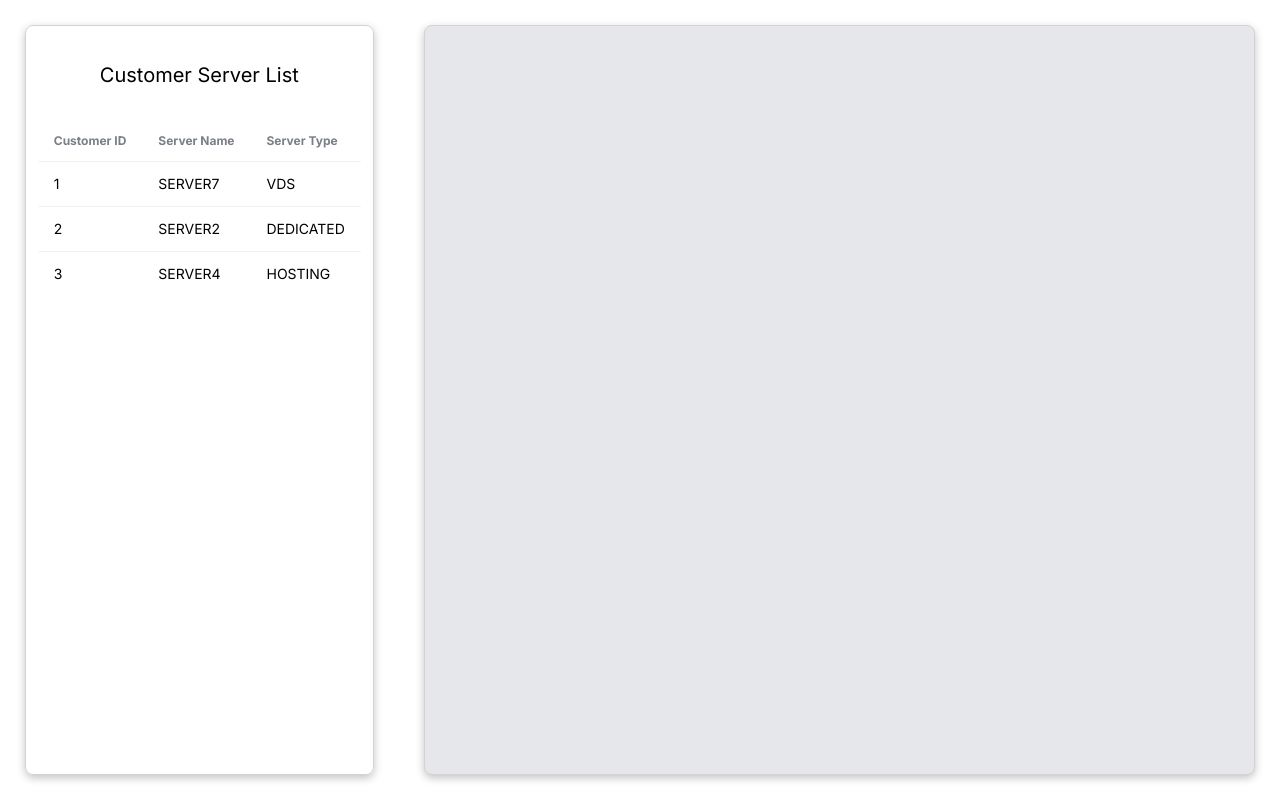
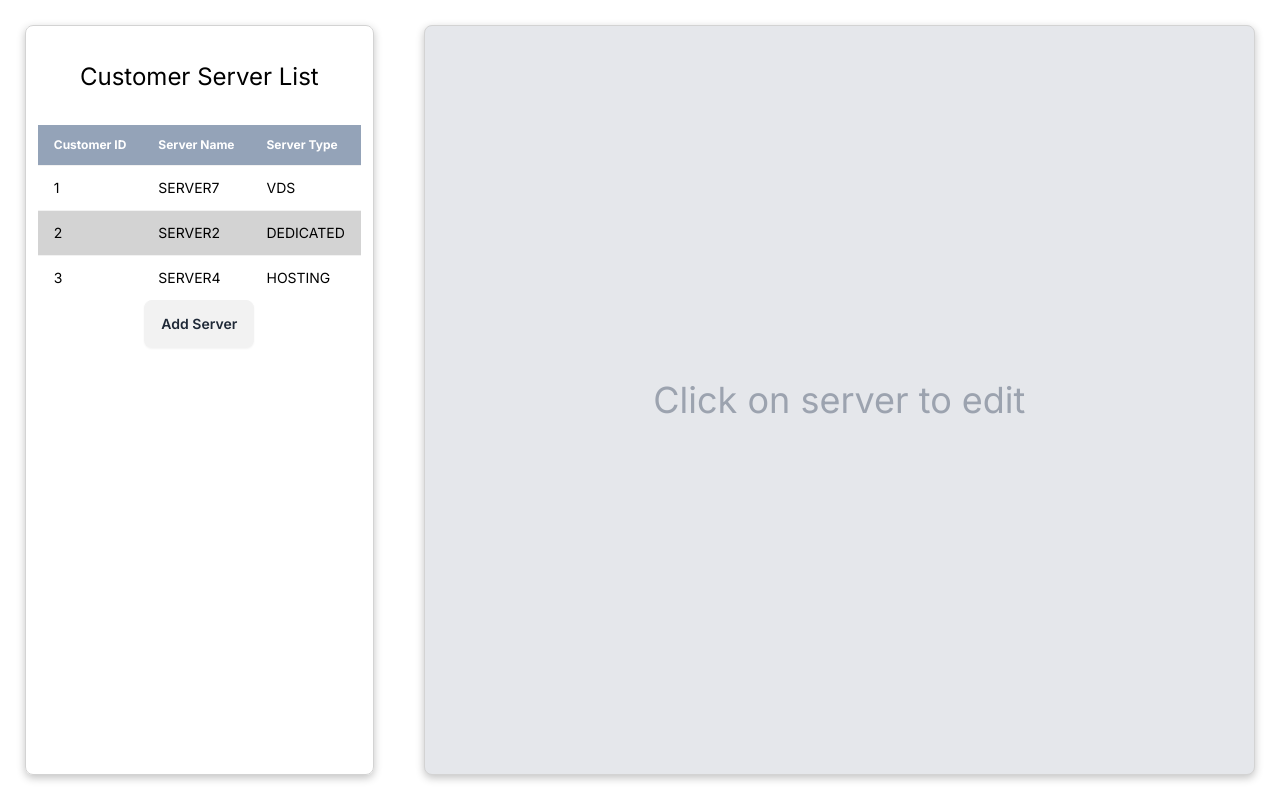
Before and after one commit to eternalfury71/Customer_server_edit, a Next.js app: page / in a window 1280 px wide. Built offline with nearby package versions, Linux system fonts and the light colour scheme; data requests are answered from the project's data file.

Commit message:
modal realization

```diff
--- a/app/components/EditingModal.jsx
+++ /dev/null
@@ -1,5 +0,0 @@
-import React from 'react'
-
-
-export const Modal = () => {
-}
--- /dev/null
+++ b/app/components/Modal.jsx
@@ -0,0 +1,21 @@
+'use client'
+import React from 'react'
+
+export const Modal = ({modalOpen, setModalOpen}) => {
+    const handleChange = () => {
+        console.log('abc')
+    }
+
+    return (
+        <>
+        <div className={`absolute top-[25px] right-[25px] bottom-[25px] flex flex-col justify-center items-center w-full max-w-[946px] ${modalOpen ? '' : 'hidden'}`}>
+            <form onSubmit={(e) => e.preventDefault()} onChange={handleChange} className='w-[500px] my-12 h-full bg-white rounded-md flex flex-col justify-center items-center gap-5'>
+                <h1 className='text-2xl'>Header Big</h1>
+                <input type="text" placeholder="Type here" className="input input-bordered w-full max-w-xs" />
+                <input type="text" placeholder="Type here" className="input input-bordered w-full max-w-xs" />
+                <button onClick={() => setModalOpen(false)} className='btn w-full max-w-xs bg-green-400 text-white'>Save</button>
+            </form>
+        </div>
+        </>
+    )
+}
--- a/app/components/ServersList.jsx
+++ b/app/components/ServersList.jsx
@@ -1,14 +1,18 @@
-import React from 'react'
+'use client'
+import React, { useState } from 'react'
+import { Modal } from './Modal';
 
 export const ServerList = ({listOfServers}) => {
 
+  const [modalOpen, setModalOpen] = useState(false);
+
   return (
     <div>
-      <h1 className='text-xl'>Customer Server List</h1>
+      <h1 className='text-2xl'>Customer Server List</h1>
       <div className='mt-8'>
             <table className="table">
                 <thead>
-                    <tr className='cursor-default pointer-events-none'>
+                    <tr className=' bg-slate-400 text-white cursor-default pointer-events-none'>
                         <th>Customer ID</th>
                         <th>Server Name</th>
                         <th>Server Type</th>
@@ -27,6 +31,8 @@ export const ServerList = ({listOfServers}) => {
                   })}
                 </tbody>
             </table>
+            <button onClick={() => setModalOpen(true)} className='btn'>Add Server</button>
+            <Modal modalOpen = {modalOpen} setModalOpen={setModalOpen}/>
         </div>
     </div>
   )
--- a/app/page.jsx
+++ b/app/page.jsx
@@ -1,5 +1,5 @@
 import { getServerList } from "@/apis";
-import { Modal } from "./components/EditingModal";
+import { Modal } from "./components/Modal";
 import { ServerList } from "./components/ServersList";
 import '@/styles/globals.scss'
 
@@ -11,8 +11,8 @@ export default async function Home() {
       <section className="w-[40%]">
         <ServerList listOfServers = {listOfServers}/>
       </section>
-      <section className="w-full bg-gray-200">
-        <Modal />
+      <section className="w-full bg-gray-200 flex flex-col justify-center items-center">
+        <h1 className="text-4xl text-gray-400">Click on server to edit</h1>
       </section>
     </main>
   );
--- a/styles/globals.scss
+++ b/styles/globals.scss
@@ -23,6 +23,10 @@ section {
 
 tr {
     cursor: pointer;
+
+    &:nth-child(even) {
+        background-color: lightgray;
+    }
     &:hover {
         background-color: lightcoral;
         color: azure;
```
